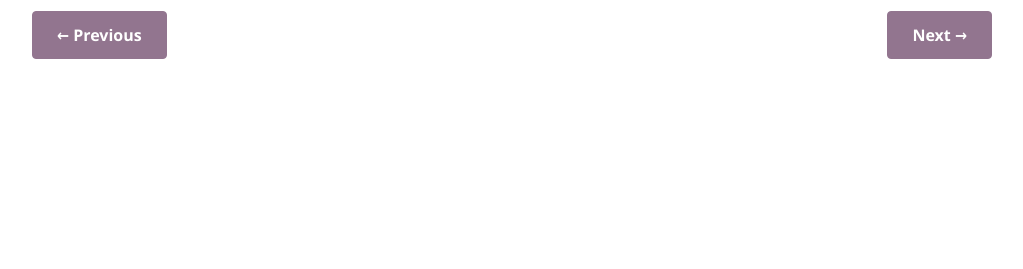
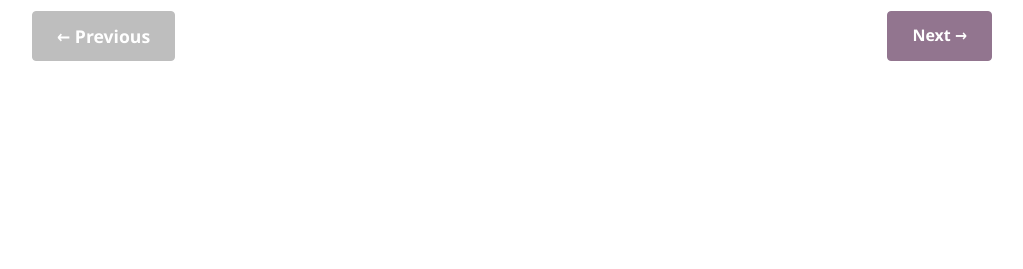
Before and after one commit to pruyontrarakk/hemming, a Flask app: page /hem/1 in a window 1280 px wide. Shown: the part 531-800 px from the top of the page, without its empty margins (128-1151 px from the left). Run offline with Flask 3, Linux system fonts and the light colour scheme.

Commit message:
fixed quiz 7 and made back button grey

```diff
--- a/server.py
+++ b/server.py
@@ -579,99 +579,6 @@ def slipstitch_step(step):
         total_steps=len(slipstitch_steps)
     )
 
-
-# # … all your imports, hem_steps, backstitch_steps, slipstitch_steps, quiz_questions, quiz_responses …
-
-# @app.route('/quiz', defaults={'qid': None}, methods=['GET','POST'], endpoint='quiz')
-# @app.route('/quiz/<int:qid>', methods=['GET','POST'])
-# def quiz(qid):
-#     total = len(quiz_questions)
-
-#     # Redirect to first question if qid is missing or out of range
-#     if qid is None or qid < 1 or qid > total:
-#         quiz_responses.clear()
-#         return redirect(url_for('quiz', qid=1))
-
-#     q = quiz_questions[str(qid)]
-
-#     # Handle form submission
-#     if request.method == 'POST':
-#         # Ordering question
-#         if q.get('type') == 'order':
-#             order_seq = request.form.get('order_sequence', '[]')
-#             try:
-#                 user_order = json.loads(order_seq)
-#             except json.JSONDecodeError:
-#                 user_order = []
-#             correct = (user_order == q['correct_order'])
-#             quiz_responses.append({'qid': qid, 'correct': correct})
-
-#             feedback = q['explanation']['correct'] if correct else q['explanation']['incorrect']
-#             next_qid = qid + 1 if qid < total else None
-
-#             return render_template('quiz.html',
-#                                    qid=qid, total=total,
-#                                    question=q['text'],
-#                                    type='order',
-#                                    show_feedback=True,
-#                                    correct=correct,
-#                                    feedback=feedback,
-#                                    user_order=user_order,
-#                                    next_qid=next_qid)
-
-#         # Multiple-choice / hotspot questions
-#         else:
-#             sel = int(request.form['choice'])
-#             correct = (sel == q['answer'])
-#             quiz_responses.append({'qid': qid, 'selected': sel, 'correct': correct})
-
-#             feedback = q['explanation']['correct'] if correct else q['explanation']['incorrect']
-#             next_qid = qid + 1 if qid < total else None
-
-#             return render_template('quiz.html',
-#                                    qid=qid, total=total,
-#                                    question=q['text'],
-#                                    choices=q['choices'],
-#                                    show_feedback=True,
-#                                    correct=correct,
-#                                    feedback=feedback,
-#                                    images=q['images'],
-#                                    hotspots=q.get('hotspots', []),
-#                                    next_qid=next_qid,
-#                                    selected=sel,
-#                                    answer=q['answer'])
-
-#     # Initial GET: render the question
-#     else:
-#         if q.get('type') == 'order':
-#             return render_template('quiz.html',
-#                                    qid=qid, total=total,
-#                                    question=q['text'],
-#                                    type='order',
-#                                    order_items=q['order_items'])
-#         else:
-#             return render_template('quiz.html',
-#                                    qid=qid, total=total,
-#                                    question=q['text'],
-#                                    choices=q['choices'],
-#                                    show_feedback=False,
-#                                    images=q['images'],
-#                                    hotspots=q.get('hotspots', []),
-#                                    answer=q['answer'])
-
-
-
-# @app.route('/quiz/result')
-# def quiz_result():
-#     total = len(quiz_questions)
-#     score = sum(1 for r in quiz_responses if r['correct'])
-#     return render_template(
-#       'quiz_result.html',
-#       score=score,
-#       total=total
-#     )
-
-
 @app.route('/quiz', defaults={'qid': None}, methods=['GET', 'POST'], endpoint='quiz')
 @app.route('/quiz/<int:qid>', methods=['GET', 'POST'])
 def quiz(qid):
@@ -698,6 +605,7 @@ def quiz(qid):
             correct = (user_order == q['correct_order'])
             quiz_responses.append({'qid': qid, 'correct': correct})
             feedback = q['explanation']['correct'] if correct else q['explanation']['incorrect']
+            submitted_items = user_order or q['order_items']
 
             return render_template(
                 'quiz.html',
@@ -708,6 +616,7 @@ def quiz(qid):
                 question=q['text'],
                 type='order',
                 order_items=q['order_items'],
+                user_order=submitted_items,
                 show_feedback=True,
                 correct=correct,
                 feedback=feedback,
@@ -722,6 +631,9 @@ def quiz(qid):
             correct = (sel == str(q['answer']))
             quiz_responses.append({'qid': qid, 'selected': sel, 'correct': correct})
             feedback = q['explanation']['correct'] if correct else q['explanation']['incorrect']
+
+            if qid == total:
+                return redirect(url_for('quiz_result'))
 
             return render_template(
                 'quiz.html',
@@ -765,6 +677,13 @@ def quiz(qid):
 def quiz_result():
     total = len(quiz_questions)
     score = sum(1 for r in quiz_responses if r.get('correct'))
+
+    with open("quiz_scores.csv", "a", newline="") as f:
+        ts = time.strftime("%Y-%m-%d %H:%M:%S")
+        ip = request.remote_addr or "unknown"
+        f.write(f"{ts},{ip},{score},{total}\n")
+    quiz_responses.clear()          # optional: wipe in‑memory answers
+
     return render_template(
         'quiz_result.html',
         score=score,
--- a/static/main.css
+++ b/static/main.css
@@ -58,3 +58,13 @@
     background-color: #e0e0e0;
     border-color: #999;
   }
+
+  .nav-button.back {
+    background: var(--light-grey);
+    border-color: var(--light-grey);
+    color: white;
+  }
+  .nav-button.back:hover {
+    background: #d4d4d4;        /* slightly darker on hover */
+    border-color: #d4d4d4;
+  }
--- a/templates/backstitch.html
+++ b/templates/backstitch.html
@@ -158,7 +158,7 @@
 </div>
 
   <div class="nav-buttons">
-    <a href="{% if prev_step is not none %}{{ url_for('backstitch_step', step=prev_step) }}{% else %}{{ url_for('hem_step', step=7) }}{% endif %}" class="nav-button">← Previous</a>
+    <a href="{% if prev_step is not none %}{{ url_for('backstitch_step', step=prev_step) }}{% else %}{{ url_for('hem_step', step=7) }}{% endif %}" class="nav-button back">← Previous</a>
     <a href="{% if next_step is not none %}{{ url_for('backstitch_step', step=next_step) }}{% else %}{{ url_for('slipstitch_step', step=0) }}{% endif %}" class="nav-button">Next →</a>
   </div>
 {% endblock %}
--- a/templates/hem.html
+++ b/templates/hem.html
@@ -115,7 +115,7 @@
 
   <!-- Navigation -->
   <div class="nav-buttons">
-    <a href="{% if prev_step is not none %}{{ url_for('hem_step', step=prev_step) }}{% else %}{{ url_for('home') }}{% endif %}">← Previous</a>
+    <a href="{% if prev_step is not none %}{{ url_for('hem_step', step=prev_step) }}{% else %}{{ url_for('home') }}{% endif %} " class="nav-button back">← Previous</a>
 
     {% if next_step is not none %}
       <a href="{{ url_for('hem_step', step=next_step) }}">Next →</a>
--- a/templates/hem_step6.html
+++ b/templates/hem_step6.html
@@ -96,7 +96,7 @@
 
   <div class="nav-buttons">
     {% if prev_step is not none %}
-      <a href="{{ url_for('hem_step', step=prev_step) }}" class="nav-button">← Previous</a>
+      <a href="{{ url_for('hem_step', step=prev_step) }}" class="nav-button back">← Previous</a>
     {% endif %}
     {% if next_step is not none %}
       <a href="{{ url_for('hem_step', step=next_step) }}" class="nav-button">Next →</a>
--- a/templates/hem_step7.html
+++ b/templates/hem_step7.html
@@ -121,7 +121,7 @@ body { font-family: 'Segoe UI', Tahoma, sans-serif; color: #333; }
 
   <div class="nav-buttons">
     {% if prev_step is not none %}
-      <a href="{{ url_for('hem_step', step=prev_step) }}" class="nav-button">← Previous</a>
+      <a href="{{ url_for('hem_step', step=prev_step) }}" class="nav-button back">← Previous</a>
     {% endif %}
 
     {% if next_step is not none %}
--- a/templates/quiz.html
+++ b/templates/quiz.html
@@ -173,6 +173,9 @@
           <script src="https://cdn.jsdelivr.net/npm/sortablejs@1.15.0/Sortable.min.js"></script>
           <script>
             const sortable = Sortable.create(document.getElementById('order-list'));
+            {% if show_feedback %}
+              Sortable.get(document.getElementById('order-list')).option('disabled', true);
+            {% endif %}
             document.getElementById('quiz-form').addEventListener('submit', () => {
               const items = Array.from(document.querySelectorAll('#order-list li'))
                                  .map(li => li.dataset.text);
--- a/templates/slipstitch.html
+++ b/templates/slipstitch.html
@@ -162,7 +162,7 @@
   </div>
 
   <div class="nav-buttons">
-    <a href="{% if prev_step is not none %}{{ url_for('slipstitch_step', step=prev_step) }}{% else %}{{ url_for('backstitch_index') }}{% endif %}" class="nav-button">← Previous</a>
+    <a href="{% if prev_step is not none %}{{ url_for('slipstitch_step', step=prev_step) }}{% else %}{{ url_for('backstitch_index') }}{% endif %}" class="nav-button back">← Previous</a>
     <a href="{% if next_step is not none %}{{ url_for('slipstitch_step', step=next_step) }}{% else %}{{ url_for('quiz') }}{% endif %}" class="nav-button">Next →</a>
   </div>
 {% endblock %}
```
Also changed, not shown: 1 other file.
